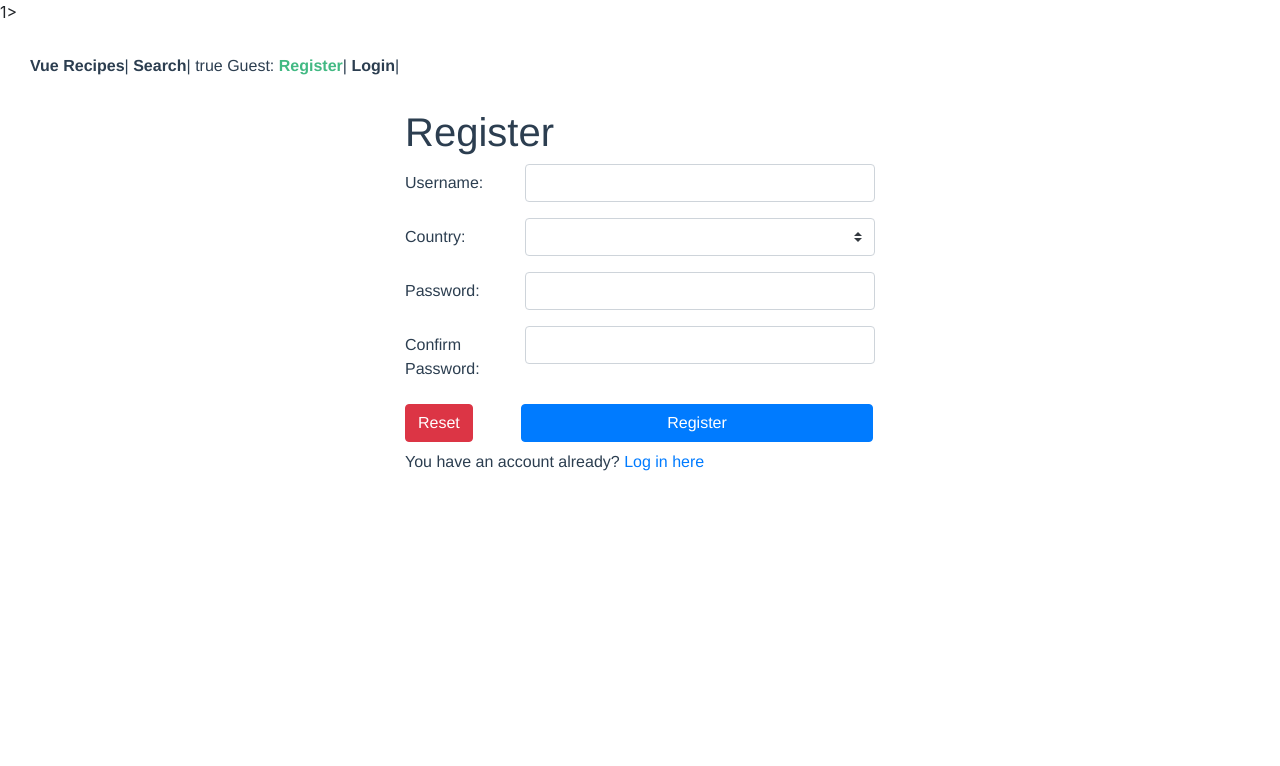
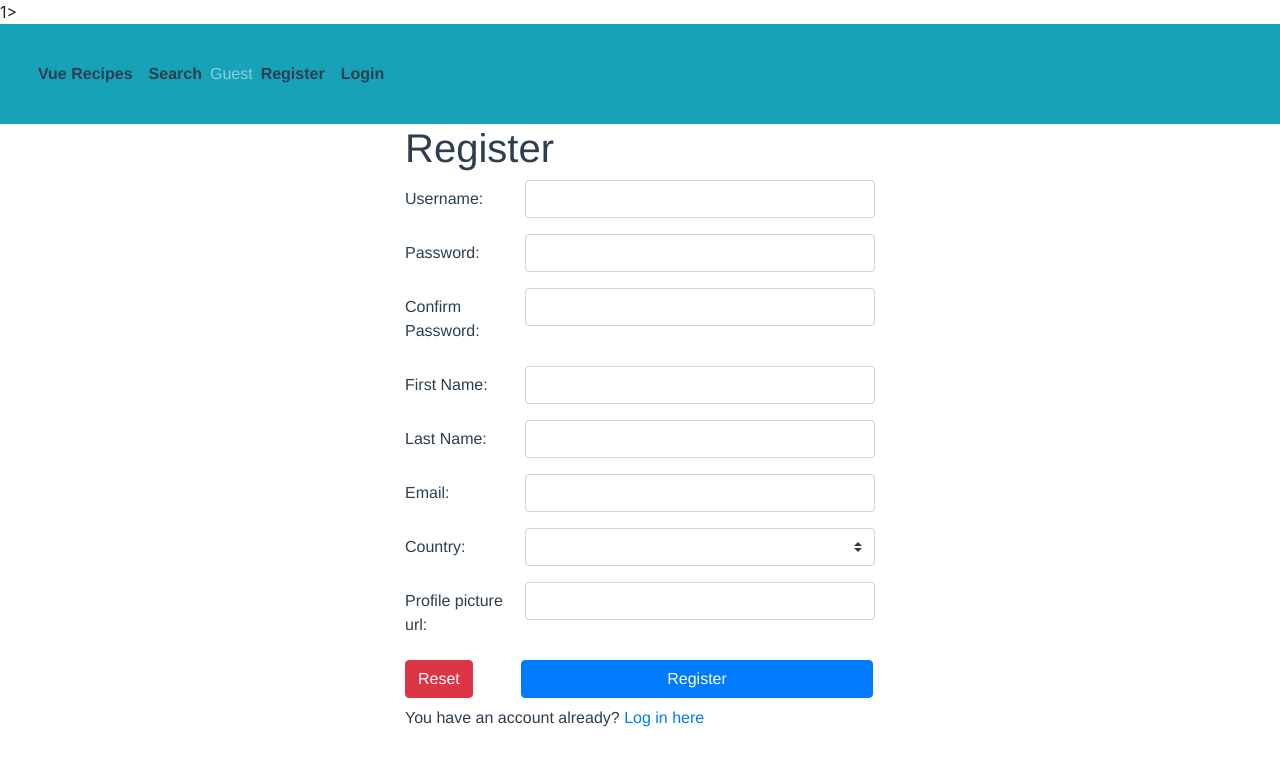
Before and after one commit to Web-Development-Environments-2022/assignment3-3-316179928_316366087, a Vue app: page /#/register in a window 1280 px wide. Shown: the top 766 px of the page. Built offline with nearby package versions, Linux system fonts and the light colour scheme.

Commit message:
changed navbar, updated recipe preview

```diff
--- a/src/App.vue
+++ b/src/App.vue
@@ -1,25 +1,32 @@
 <template>
   <div id="app">
-    <div id="nav">
-      <router-link :to="{ name: 'main' }">Vue Recipes</router-link>|
-      <router-link :to="{ name: 'search' }">Search</router-link>|
-      {{ !$root.store.username }}
-      <span v-if="!$root.store.username">
-        Guest:
-        <router-link :to="{ name: 'register' }">Register</router-link>|
-        <router-link :to="{ name: 'login' }">Login</router-link>|
-      </span>
-      <span v-else>
-        <label v-b-modal.add-recipe-modal>Add Recipe</label>|
-        <b-modal id="add-recipe-modal" title="Add Recipe" ok-only>
-          <AddRecipePage/>
-        </b-modal>
-        <router-link :to="{ name: 'userRecipes', params: { type: createdString } }">My Recipes</router-link>|
-        <router-link :to="{ name: 'userRecipes', params: { type: favoriteString } }">Favorite Recipes</router-link>|
-        <router-link :to="{ name: 'familyRecipes' }">Family Recipes</router-link>
-        {{ $root.store.username }}: <button @click="Logout">Logout</button>|
-      </span>
-    </div>
+    <b-navbar id="nav" toggleable="md" type="dark" variant="info">
+      <b-navbar-toggle target="nav-collapse"></b-navbar-toggle>
+      <b-collapse id="nav-collapse" is-nav>
+      <b-navbar-nav>
+        <b-nav-item :to="{ name: 'main' }">Vue Recipes</b-nav-item>
+        <b-nav-item :to="{ name: 'search' }">Search</b-nav-item>
+      </b-navbar-nav>
+        <b-navbar-nav v-if="!$root.store.username" right>
+          <b-nav-text>Guest</b-nav-text>
+          <b-nav-item :to="{ name: 'register' }" right>Register</b-nav-item>
+          <b-nav-item :to="{ name: 'login' }" right>Login</b-nav-item>
+        </b-navbar-nav>
+        <b-navbar-nav v-else>
+          <b-nav-item v-b-modal.add-recipe-modal>Add Recipe</b-nav-item>
+          <b-modal id="add-recipe-modal" title="Add Recipe" ok-only>
+            <AddRecipePage/>
+          </b-modal>
+          <b-nav-item-dropdown text="Personal">
+            <b-dropdown-item :to="{ name: 'userRecipes', params: { type: createdString } }">My Recipes</b-dropdown-item>
+            <b-dropdown-item :to="{ name: 'userRecipes', params: { type: favoriteString } }">Favorite Recipes</b-dropdown-item>
+            <b-dropdown-item :to="{ name: 'familyRecipes' }">Family Recipes</b-dropdown-item>
+          </b-nav-item-dropdown>
+          <b-nav-text>{{ $root.store.username }} </b-nav-text>
+          <b-nav-item @click="Logout">Logout</b-nav-item>
+        </b-navbar-nav>
+      </b-collapse>
+    </b-navbar>
     <router-view />
   </div>
 </template>
@@ -68,7 +75,7 @@ export default {
   color: #2c3e50;
 }
 
-#nav a.router-link-exact-active {
+#nav a.b-nav-item-exact-active {
   color: #42b983;
 }
 </style>
--- a/src/components/FamilyRecipe.vue
+++ b/src/components/FamilyRecipe.vue
@@ -1,14 +1,14 @@
 <template>
     <div>
         <b-card
-            title = {{ recipe.dishName }}
-            img-src = {{ recipe.image}}
-            img-top;
+            :title = "recipe.dishName"
+            :img-src = "recipe.image"
+            img-top
         >
             <b-card-text>
-                Recipe owner: {{recipe.dishOwner}} <br>
-                When the recipe is made: {{recipe.whenWeMakeIt}} <br>
-                Number of meals: {{recipe.howManyDishes}}
+                Recipe owner: {{ recipe.dishOwner }} <br>
+                When the recipe is made: {{ recipe.whenWeMakeIt }} <br>
+                Number of meals: {{ recipe.howManyDishes }}
             </b-card-text>
 
             <b-card-text>
--- a/src/components/RecipePreview.vue
+++ b/src/components/RecipePreview.vue
@@ -1,35 +1,41 @@
 <template>
-  <router-link
-    :to="{ name: 'recipe', params: { recipeId: recipe.recipeID } }"
-    class="recipe-preview"
-  >
-    <div class="recipe-body">
-      <img v-if="image_load" :src="recipe.image" class="recipe-image"/>
-    </div>
-    <div class="recipe-footer">
-      <div :title="recipe.name" class="recipe-title">
-        {{ recipe.name }}
-      </div>
-      <ul class="recipe-overview">
-        <li>{{ recipe.timeToMake }} minutes</li>
-        <li>{{ recipe.popularity }} likes</li>
-      </ul>
-    </div>
-  </router-link>
+  <div>
+    <b-card
+      :title = "recipe.name"
+      img-top
+    >
+      <router-link
+        :to="{ name: 'recipe', params: { recipeId: recipe.recipeID } }"
+        class="recipe-preview"
+      >
+        <b-card-img :src="recipe.image" v-b-tooltip.hover.top="'Click to see full recipe'"></b-card-img>
+      </router-link>
+      <b-card-text>
+          {{ recipe.timeToMake }} minutes<br>
+          {{ recipe.popularity }} likes <br>
+      </b-card-text>
+      <b-card-text>
+          The recipe can be cooked for {{ recipe.whoCanEatVegOrNot }} <br>
+          The recipe is <label v-if="!recipe.glutenFree">not </label> gluten free
+      </b-card-text>
+      <b-card-text v-if="recipe.wasWatchedByUserBefore">
+        You have watched this recipe already
+      </b-card-text>
+      <b-card-text v-else>
+        You haven't watched this recipe yet
+      </b-card-text>
+      <b-card-text v-if="wasSavedByUser">
+        You have saved this recipe to your favorites
+      </b-card-text>
+      <b-card-text v-else @click="addToFavorites">
+        You haven't saved this recipe to your favorites
+      </b-card-text>
+    </b-card>
+  </div>
 </template>
 
 <script>
 export default {
-  mounted() {
-    this.axios.get(this.recipe.image).then((i) => {
-      this.image_load = true;
-    });
-  },
-  data() {
-    return {
-      image_load: false
-    };
-  },
   props: {
     recipe: {
       type: Object,
@@ -59,6 +65,33 @@ export default {
     //     return undefined;
     //   }
     // }
+  },
+  data() {
+    return {
+      wasSavedByUser: false
+    }
+  },
+  mounted() {
+    this.wasSavedByUser = this.recipe.wasSavedByUser
+  },
+  methods: {
+    async addToFavorites() {
+      try {
+        console.log(1)
+        const response = await this.axios.post(
+          // "https://test-for-3-2.herokuapp.com/user/Register",
+          "http://127.0.0.1" + "/users/favorites",
+          {
+            recipeId: this.recipe.recipeID
+          }
+        );
+        console.log(2)
+        this.wasSavedByUser=true
+        console.log(this.wasSavedByUser)
+      } catch (err) {
+        console.log(err);
+      }
+    }
   }
 };
 </script>
--- a/src/main.js
+++ b/src/main.js
@@ -24,6 +24,7 @@ import {
   AlertPlugin,
   ToastPlugin,
   LayoutPlugin,
+  TooltipPlugin,
   ModalPlugin,
   FormTextareaPlugin
 } from "bootstrap-vue";
@@ -35,6 +36,7 @@ import {
   FormTextareaPlugin,
   CardPlugin,
   NavbarPlugin,
+  TooltipPlugin,
   FormSelectPlugin,
   AlertPlugin,
   ToastPlugin,
--- a/src/pages/RegisterPage.vue
+++ b/src/pages/RegisterPage.vue
@@ -22,23 +22,6 @@
         </b-form-invalid-feedback>
         <b-form-invalid-feedback v-if="!$v.form.username.alpha">
           Username alpha
-        </b-form-invalid-feedback>
-      </b-form-group>
-
-      <b-form-group
-        id="input-group-country"
-        label-cols-sm="3"
-        label="Country:"
-        label-for="country"
-      >
-        <b-form-select
-          id="country"
-          v-model="$v.form.country.$model"
-          :options="countries"
-          :state="validateState('country')"
-        ></b-form-select>
-        <b-form-invalid-feedback>
-          Country is required
         </b-form-invalid-feedback>
       </b-form-group>
 
@@ -90,6 +73,94 @@
         </b-form-invalid-feedback>
       </b-form-group>
 
+      <b-form-group
+        id="input-group-firstname"
+        label-cols-sm="3"
+        label="First Name:"
+        label-for="firstname"
+      >
+        <b-form-input
+          id="firstname"
+          v-model="$v.form.firstname.$model"
+          type="text"
+          :state="validateState('firstname')"
+        ></b-form-input>
+        <b-form-invalid-feedback v-if="!$v.form.firstname.required">
+          First name is required
+        </b-form-invalid-feedback>
+      </b-form-group>
+
+      <b-form-group
+        id="input-group-lastname"
+        label-cols-sm="3"
+        label="Last Name:"
+        label-for="lastname"
+      >
+        <b-form-input
+          id="lastname"
+          v-model="$v.form.lastname.$model"
+          type="text"
+          :state="validateState('lastname')"
+        ></b-form-input>
+        <b-form-invalid-feedback v-if="!$v.form.lastname.required">
+          Last name is required
+        </b-form-invalid-feedback>
+      </b-form-group>
+
+      <b-form-group
+        id="input-group-email"
+        label-cols-sm="3"
+        label="Email:"
+        label-for="email"
+      >
+        <b-form-input
+          id="email"
+          v-model="$v.form.email.$model"
+          type="text"
+          :state="validateState('email')"
+        ></b-form-input>
+        <b-form-invalid-feedback v-if="!$v.form.email.required">
+          Email is required
+        </b-form-invalid-feedback>
+          <b-form-invalid-feedback v-else-if="!$v.form.email.email">
+          Email is invalid
+        </b-form-invalid-feedback>
+      </b-form-group>
+
+      <b-form-group
+        id="input-group-country"
+        label-cols-sm="3"
+        label="Country:"
+        label-for="country"
+      >
+        <b-form-select
+          id="country"
+          v-model="$v.form.country.$model"
+          :options="countries"
+          :state="validateState('country')"
+        ></b-form-select>
+        <b-form-invalid-feedback>
+          Country is required
+        </b-form-invalid-feedback>
+      </b-form-group>
+
+      <b-form-group
+        id="input-group-profilePic"
+        label-cols-sm="3"
+        label="Profile picture url:"
+        label-for="profilePic"
+      >
+        <b-form-input
+          id="profilePic"
+          v-model="$v.form.profilePic.$model"
+          type="text"
+          :state="validateState('profilePic')"
+        ></b-form-input>
+        <b-form-invalid-feedback v-if="!$v.form.profilePic.required">
+          Profile picture is required
+        </b-form-invalid-feedback>
+      </b-form-group>
+
       <b-button type="reset" variant="danger">Reset</b-button>
       <b-button
         type="submit"
@@ -136,12 +207,13 @@ export default {
     return {
       form: {
         username: "",
-        firstName: "",
-        lastName: "",
+        firstname: "",
+        lastname: "",
         country: null,
         password: "",
         confirmedPassword: "",
         email: "",
+        profilePic: "",
         submitError: undefined
       },
       countries: [{ value: null, text: "", disabled: true }],
@@ -158,6 +230,19 @@ export default {
       },
       country: {
         required
+      },
+      firstname: {
+        required
+      },
+      lastname: {
+        required
+      },
+      profilePic: {
+        required
+      },
+      email: {
+        required,
+        email
       },
       password: {
         required,
```
